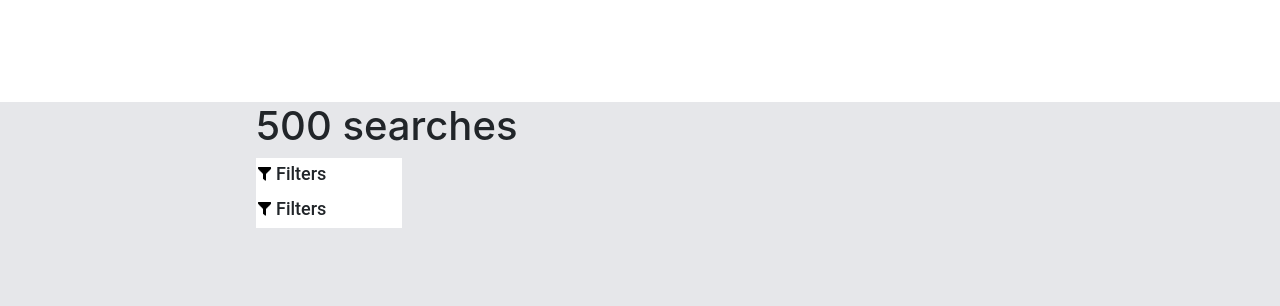
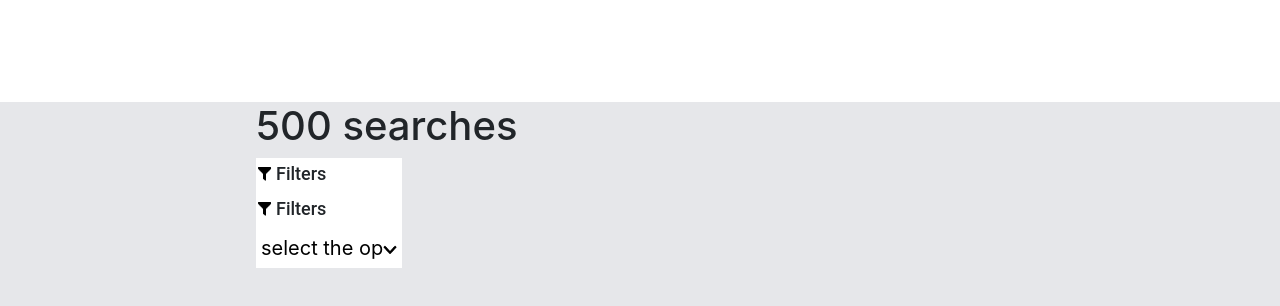
Before and after one commit to satyanikithdandamudi/jobfiltersection, a plain HTML site: page index.html in a window 1280 px wide. Drawn offline with nearby package versions, Linux system fonts and the light colour scheme.

Commit message:
added one opton set

```diff
--- a/index.html
+++ b/index.html
@@ -7,7 +7,7 @@
     <link rel="stylesheet" href="https://stackpath.bootstrapcdn.com/bootstrap/4.5.2/css/bootstrap.min.css">
     <link rel="stylesheet" href="jbfilters.css">
     <script src="https://kit.fontawesome.com/e04d293875.js" crossorigin="anonymous"></script>
-    <title>Job Dashboard</title>
+    <title>Filters Section</title>
     <link rel="preconnect" href="https://fonts.googleapis.com">
     <link rel="preconnect" href="https://fonts.gstatic.com" crossorigin>
     <link href="https://fonts.googleapis.com/css2?family=Cinzel:wght@400..900&display=swap" rel="stylesheet">
@@ -38,6 +38,15 @@
                             <img class="filter-icon" src="assets/filter-icon.png"/>
                             <h1 class="filter-mainhead">Filters </h1>
                         </div>
+                        <div class="select-box-container d-flex flex-row align-items-center">
+                            <select class="select-box">
+                                <option value="1">select the option</option>
+                                <option value="2">2</option>
+                                <option value="3">3</option>
+                                <option value="4">hi</option>
+                            </select>
+                            <div> <img class="dropdown-icon" src="assets/dropdown-icon.png"/></div>
+                        </div>
                     </div>
                 </div>
 
--- a/jbfilters.css
+++ b/jbfilters.css
@@ -20,7 +20,6 @@ body {
 .filter-icon {
     height:22px;
     margin-top:2px;
-    display: block;
     margin-right: 3px;
     padding-top: 5px;
 }
@@ -28,5 +27,35 @@ body {
     padding-top:5px;
     font-family: "roboto";
     font-size: 18px;
+}
+.select-box-container{
+   display: flex;
+   padding:5px;
+   justify-content:center;
+   position:relative;
+   min-width:auto;
+   height:40px;
+}
+.select-box{
+    border:none;
+    outline:none;
+    appearance: none;
 
+    width:100%;
+    font-size: 20px;
+    background-color: rgb(255, 255, 255);
+    color:black;
 }
+.select-box .dropdown-icon{
+    width:50px;
+    height: 100%;
+    position:absolute;
+    right:0;
+    display:flex;
+    align-items:center;
+    justify-content:center;
+}
+.dropdown-icon{
+    height:15px;
+    width: 100%;
+}
```
Also changed, not shown: assets/dropdown-icon.png (added).
